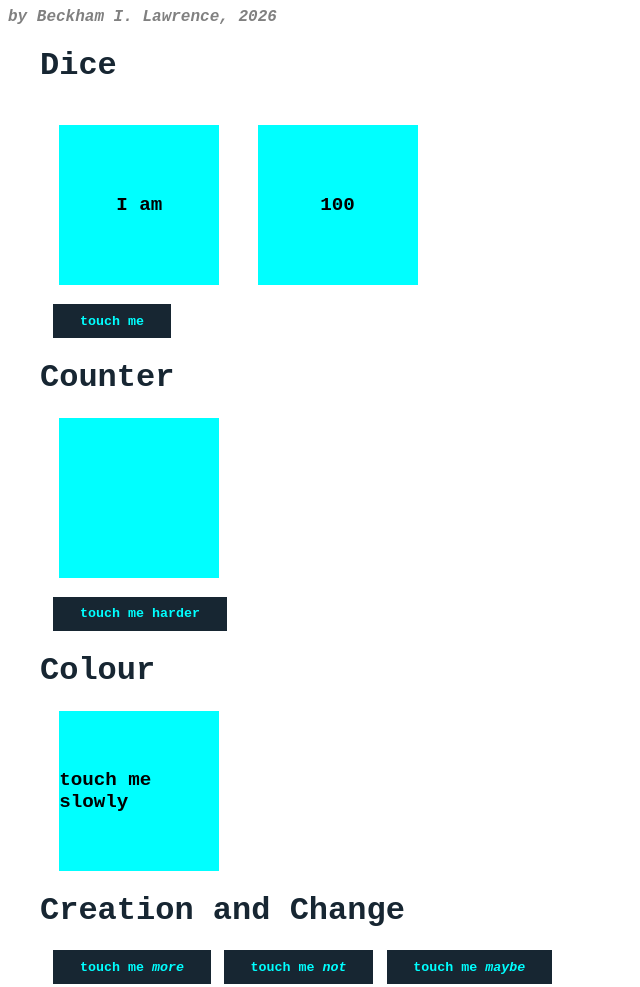
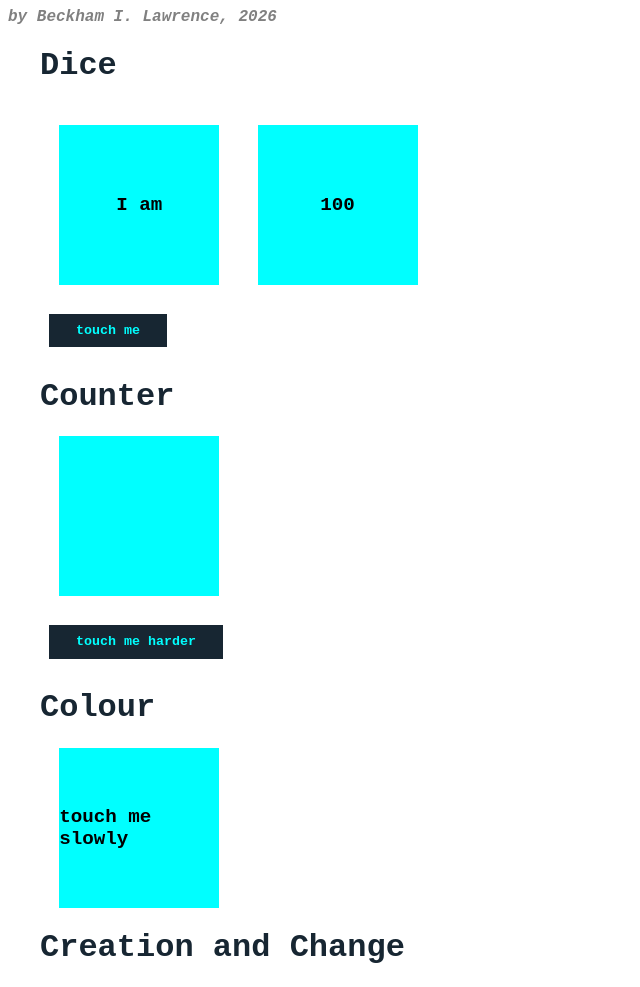
Before and after one commit to blaaw/CAJAsweb, a plain HTML site: page index.html in a window 1280 px wide. Shown: the top 987 px of the page, without its empty margins (0-640 px from the left). Drawn offline with Linux system fonts and the light colour scheme.

Commit message:
fixed button margin

```diff
--- a/style.css
+++ b/style.css
@@ -29,7 +29,7 @@ button {
     background-color: rgb(23, 38, 50);
     color: aqua;
     padding: 0.7em 2em;
-    margin-left: 1em;
+    margin: 0.7em;
     transition: 0.2s;
 }
 
```
